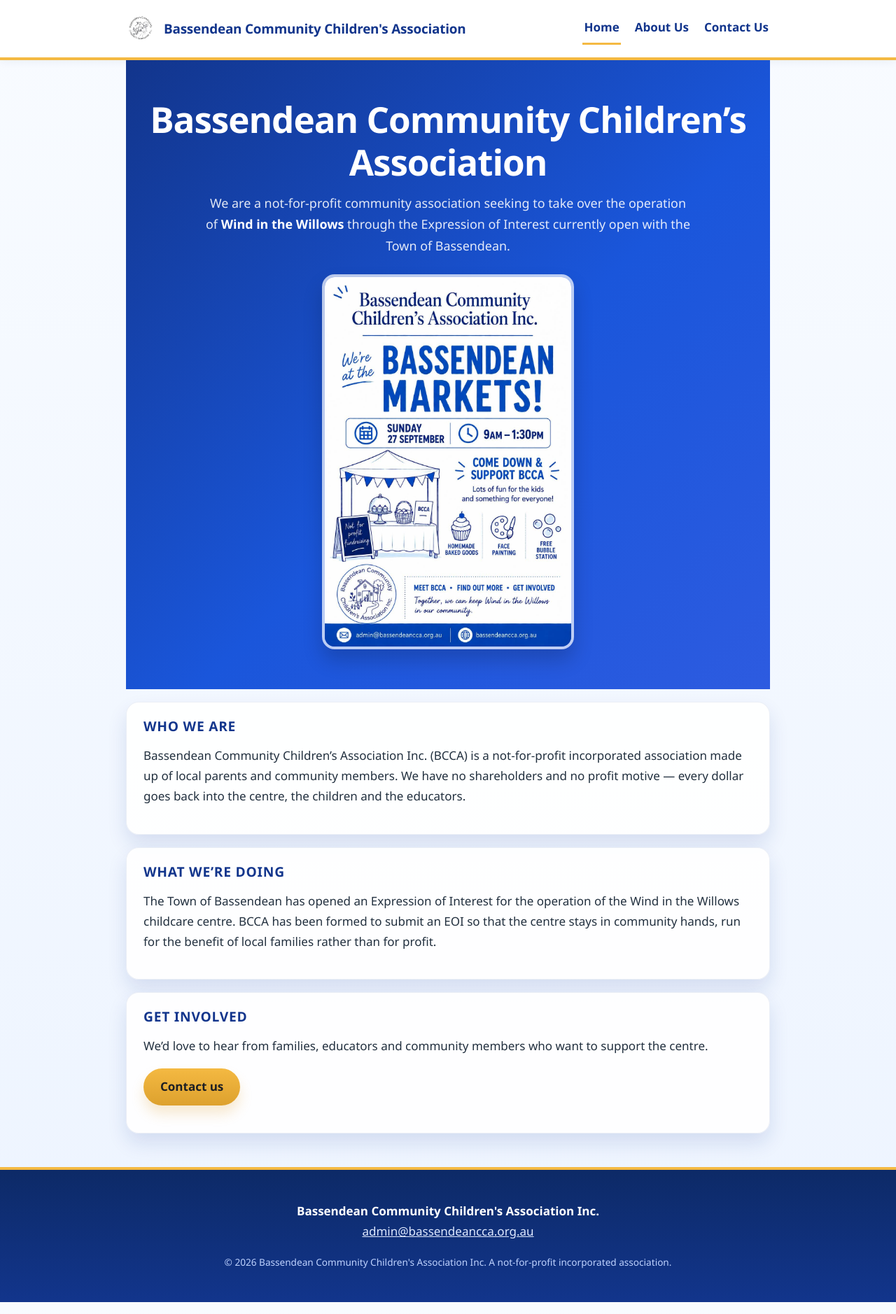
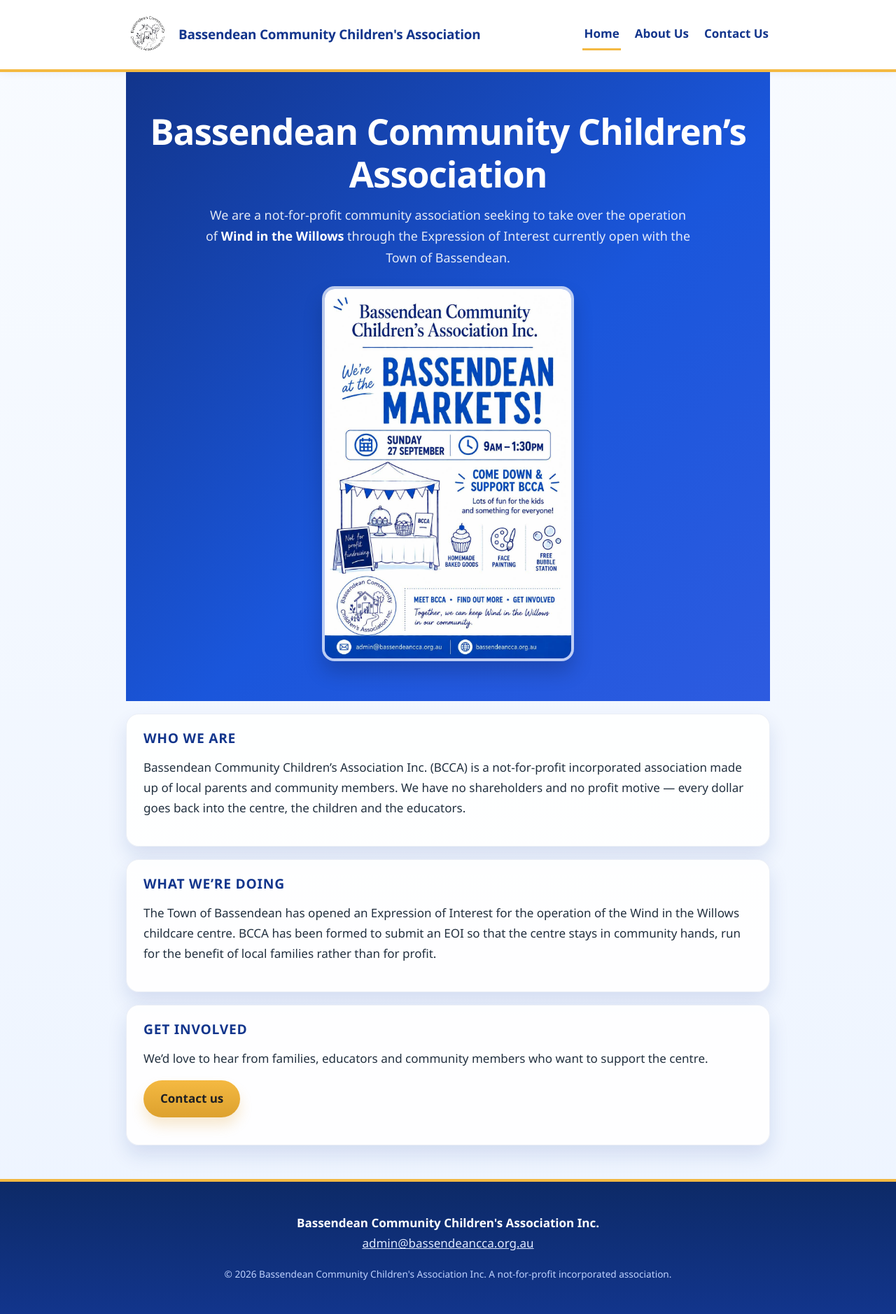
Before and after one commit to AndrewRLogan/bcca-website, a Jekyll site: the page built from index.html, in a window 1280 px wide. Shown: the whole page at 70% size. Built offline with Jekyll 4.4.1, drawn with Linux system fonts in a browser that asks for light colours.

Commit message:
Increase header logo size

```diff
--- a/assets/css/style.css
+++ b/assets/css/style.css
@@ -75,8 +75,8 @@
 }
 
 .site-logo {
-  width: 42px;
-  height: 42px;
+  width: 63px;
+  height: 63px;
   object-fit: contain;
   display: block;
   border-radius: 10px;
```
